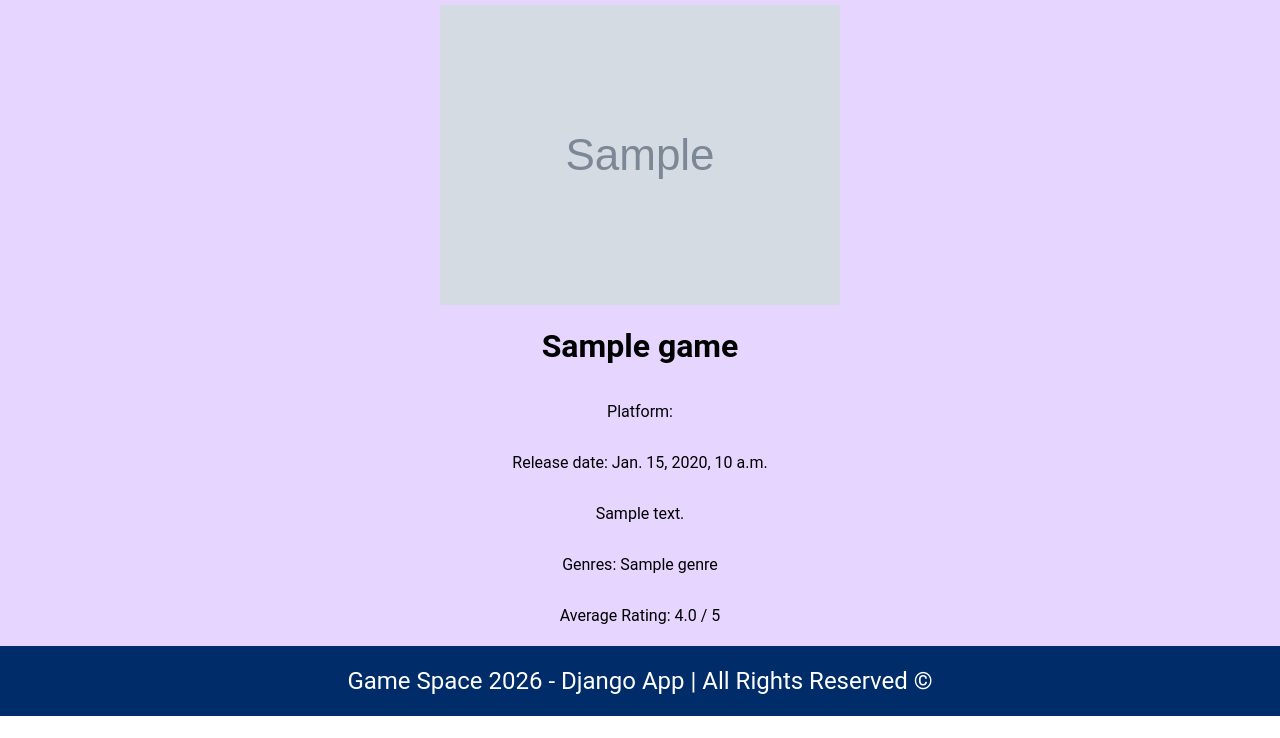
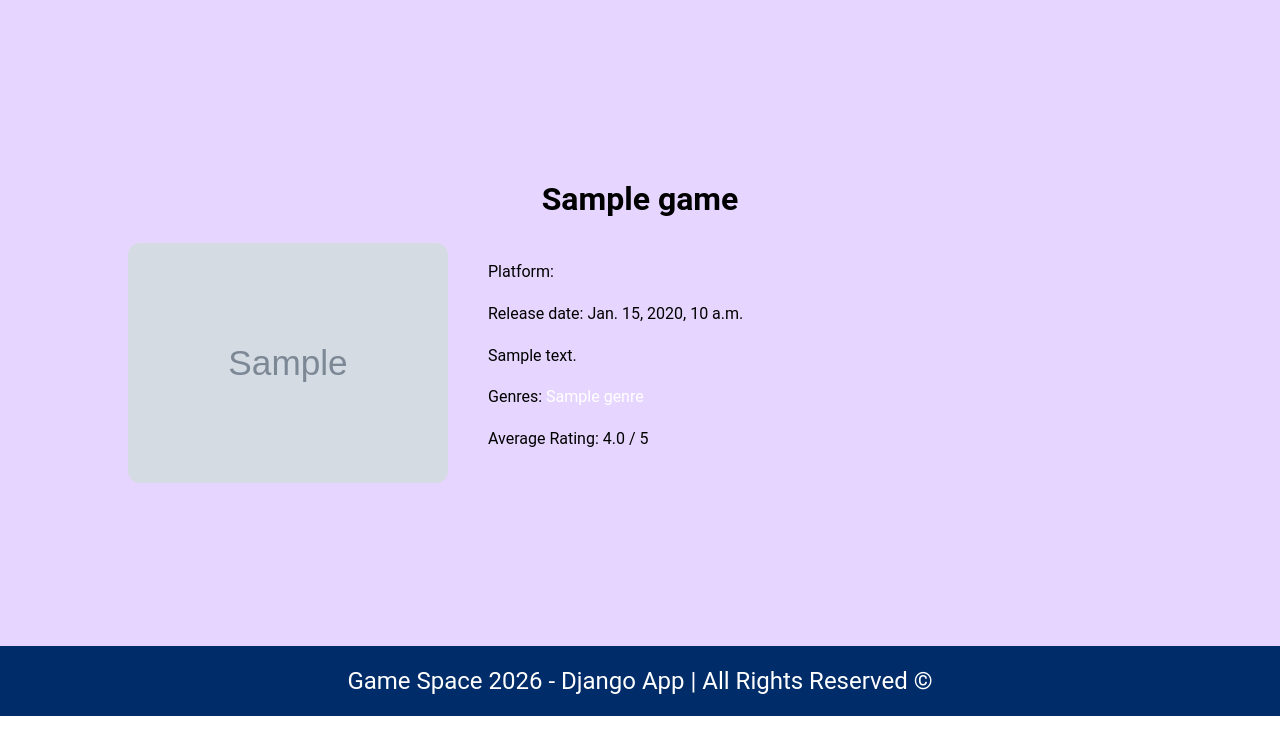
Before and after one commit to emveleva/GameSpace, a Django app: template games/templates/game_details.html in a window 1280 px wide. Shown: the part 62-800 px from the top of the page. Run offline with Django 5.2, Linux system fonts and the light colour scheme; the template is opened without the code that fills it: most values are stand-ins (such as "Sample title", 1, 10 or a date in 2020); grey boxes marked "Sample" are stand-in pictures.

Commit message:
added games by genre, improved styles, added links

```diff
--- a/config/urls.py
+++ b/config/urls.py
@@ -23,4 +23,5 @@
     path('', include('core.urls')),
     path('games/', include('games.urls')),
     path('genres/', game_views.genres_list, name='genres_list'),
+    path('genres/<slug:slug>/', game_views.games_by_genre, name='games_by_genre'),
 ]
--- a/games/models.py
+++ b/games/models.py
@@ -4,6 +4,7 @@
 
 class Genre(models.Model):
     name = models.CharField(max_length=100)
+    slug = models.SlugField(unique=True)
 
     def __str__(self):
         return self.name
--- a/games/templates/game_details.html
+++ b/games/templates/game_details.html
@@ -3,21 +3,36 @@
 
 {% block content %}
     {% if game %}
-        {% if game.image_url %}
-            <img src="{{ game.image_url }}" alt="{{ game.name }}">
-        {% else %}
-            <img src="{% static 'images/empty-page.png' %}" alt="placeholder">
-        {% endif %}
-        <h1>{{ game.name }}</h1>
-        <p>Platform: {{ game.platform }}</p>
-        <p>Release date: {{ game.release_date }}</p>
-        <p>{{ game.description }}</p>
-        <p>Genres: {% for g in game.genres.all %}{{ g.name }}{% if not forloop.last %}, {% endif %}{% endfor %}</p>
-        {% if avg_rating %}
-            <p>Average Rating: {{ avg_rating|floatformat:1 }} / 5</p>
-        {% else %}
-            <p>No reviews yet.</p>
-        {% endif %}
+        <div class="game-details">
+            <h1 class="game-title">{{ game.name }}</h1>
+
+            <div class="game-details-layout">
+                <div class="game-info">
+                    <p>Platform: {{ game.platform }}</p>
+                    <p>Release date: {{ game.release_date }}</p>
+                    <p>{{ game.description }}</p>
+                    <p>
+                        Genres:
+                        {% for genre in game.genres.all %}
+                            <a href="{% url 'games_by_genre' genre.slug %}">{{ genre.name }}</a>{% if not forloop.last %}, {% endif %}
+                        {% endfor %}
+                    </p>
+
+                    {% if avg_rating %}
+                        <p>Average Rating: {{ avg_rating|floatformat:1 }} / 5</p>
+                    {% else %}
+                        <p>No reviews yet.</p>
+                    {% endif %}
+                </div>
+
+                <div class="game-image">
+                    {% if game.image_url %}
+                        <img src="{{ game.image_url }}" alt="{{ game.name }}">
+                    {% else %}
+                        <img src="{% static 'images/empty-page.png' %}" alt="placeholder">
+                    {% endif %}
+                </div>
+            </div>
+        </div>
     {% endif %}
-
 {% endblock %}
--- a/games/templates/games_list.html
+++ b/games/templates/games_list.html
@@ -2,14 +2,14 @@
 {% load static %}
 
 {% block content %}
-    <div class="games-list">
-        <h1 class="title">All Games</h1>
+    <h1>{{ page_title }}</h1>
+        <div class="games-list">
             {% for game in games %}
                 <div class="games">
                     <div class="game-container">
                         <img src="{{ game.image_url|default:'/static/images/empty-page.png' }}" alt="{{ game.name }}">
                         <h2 class="name">{{game.name}}</h2>
-                        <a href="{% url 'templates/game_details' game.id %}">
+                        <a href="{% url 'game_details' game.id %}">
                             <button class="button-purple">View Game</button>
                         </a>
                     </div>
--- a/games/templates/genres_list.html
+++ b/games/templates/genres_list.html
@@ -5,7 +5,7 @@
    <h1>{{ page_title }}</h1>
         <ul>
             {% for genre in genres %}
-                <li><a href="">{{ genre.name }}</a></li>
+                <li><a href="{% url 'games_by_genre' genre.slug %}">{{ genre.name }}</a></li>
             {% empty %}
                 <li>No genres available.</li>
             {% endfor %}
--- a/static/css/styles.css
+++ b/static/css/styles.css
@@ -125,3 +155,36 @@
 .empty-page img {
     max-width: 400px;
 }
+
+.game-details {
+    width: 80%;
+    margin: 0 auto;
+}
+
+.game-title {
+    text-align: center;
+    margin-bottom: 25px;
+}
+
+.game-details-layout {
+    display: flex;
+    gap: 40px;
+    align-items: flex-start;
+    flex-direction: row-reverse;
+}
+
+.game-info {
+    flex: 1;
+    font-size: 16px;
+    line-height: 1.6;
+}
+
+.game-image {
+    flex: 0 0 320px;
+}
+
+.game-image img {
+    width: 100%;
+    border-radius: 12px;
+    object-fit: cover;
+}
```
Also changed, not shown: other parts of static/css/styles.css (+47 -17 lines), games/views.py (+15 -4 lines), games/migrations/0003_genre_slug.py (added), games/migrations/0004_alter_genre_slug.py (added).
